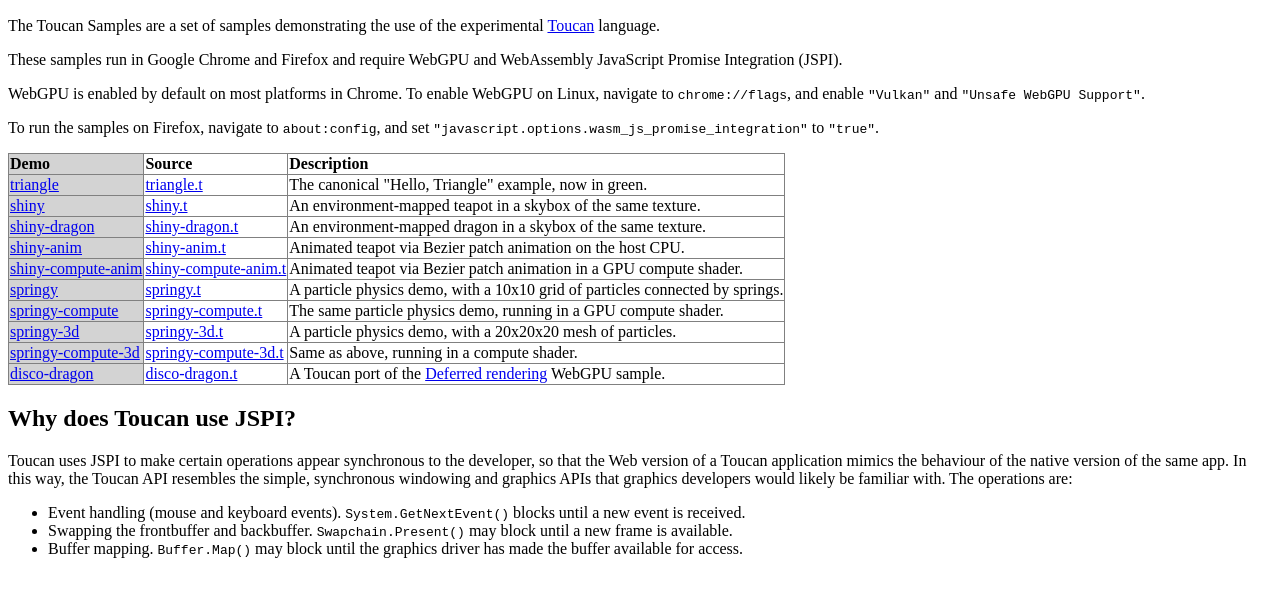
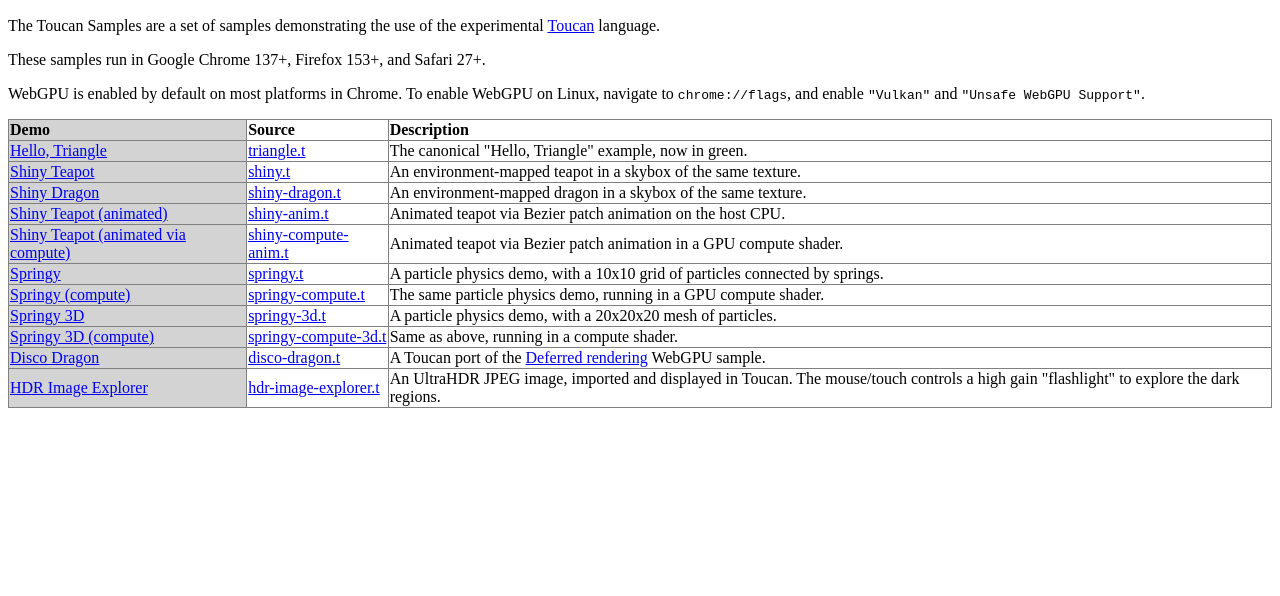
Before and after one commit to SenorBlanco/toucan-samples, a plain HTML site: page index.html in a window 1280 px wide. Shown: the part 122-718 px from the top of the page. Drawn offline with Linux system fonts and the light colour scheme.

Commit message:
Update the HDR Image Explorer sample.
Add it to index.html.
Document support in Safari and Firefox, and version requirements.
Remove text about JSPI (since it's now supported everywhere).

```diff
--- a/index.html
+++ b/index.html
@@ -5,19 +5,15 @@
 <h2>Toucan Samples</h2>
 
 The Toucan Samples are a set of samples demonstrating the use of the
-experimental <a href="https://github.com/google/toucan/">Toucan</a> language.
+experimental <a href="https://github.com/toucanlang/toucan/">Toucan</a> language.
 </p>
 
 <p>
-These samples run in Google Chrome and Firefox and require WebGPU and WebAssembly JavaScript Promise Integration (JSPI).
+These samples run in Google Chrome 137+, Firefox 153+, and Safari 27+.
 </p>
 
 <p>
 WebGPU is enabled by default on most platforms in Chrome. To enable WebGPU on Linux, navigate to <code>chrome://flags</code>, and enable <code>"Vulkan"</code> and <code>"Unsafe WebGPU Support"</code>.
-</p>
-
-<p>
-To run the samples on Firefox, navigate to <code>about:config</code>, and set <code>"javascript.options.wasm_js_promise_integration"</code> to <code>"true"</code>.
 </p>
 
 <table border=1 style="border-collapse: collapse;">
@@ -28,64 +24,61 @@
 </tk>
 <tr>
 <col style="background-color: lightgray;">
-<td><a href="triangle.html">triangle</a></td>
-<td><a href="https://github.com/google/toucan/blob/main/samples/triangle.t">triangle.t</a></td>
+<td><a href="triangle.html">Hello, Triangle</a></td>
+<td><a href="https://github.com/toucanlang/toucan/blob/main/samples/triangle.t">triangle.t</a></td>
 <td>The canonical "Hello, Triangle" example, now in green.</td>
 </tr>
 <tr>
-<td><a href="shiny.html">shiny</a></td>
-<td><a href="https://github.com/google/toucan/blob/main/samples/shiny.t">shiny.t</a></td>
+<td><a href="shiny.html">Shiny Teapot</a></td>
+<td><a href="https://github.com/toucanlang/toucan/blob/main/samples/shiny.t">shiny.t</a></td>
 <td>An environment-mapped teapot in a skybox of the same texture.</td>
 </tr>
 <tr>
-<td><a href="shiny-dragon.html">shiny-dragon</a></td>
-<td><a href="https://github.com/google/toucan/blob/main/samples/shiny-dragon.t">shiny-dragon.t</a></td>
+<td><a href="shiny-dragon.html">Shiny Dragon</a></td>
+<td><a href="https://github.com/toucanlang/toucan/blob/main/samples/shiny-dragon.t">shiny-dragon.t</a></td>
 <td>An environment-mapped dragon in a skybox of the same texture.</td>
 </tr>
 <tr>
-<td><a href="shiny-anim.html">shiny-anim</a></td>
-<td><a href="https://github.com/google/toucan/blob/main/samples/shiny-anim.t">shiny-anim.t</a></td>
+<td><a href="shiny-anim.html">Shiny Teapot (animated)</a></td>
+<td><a href="https://github.com/toucanlang/toucan/blob/main/samples/shiny-anim.t">shiny-anim.t</a></td>
 <td>Animated teapot via Bezier patch animation on the host CPU.</td>
 </tr>
 <tr>
-<td><a href="shiny-compute-anim.html">shiny-compute-anim</a></td>
-<td><a href="https://github.com/google/toucan/blob/main/samples/shiny-compute-anim.t">shiny-compute-anim.t</a></td>
+<td><a href="shiny-compute-anim.html">Shiny Teapot (animated via compute)</a></td>
+<td><a href="https://github.com/toucanlang/toucan/blob/main/samples/shiny-compute-anim.t">shiny-compute-anim.t</a></td>
 <td>Animated teapot via Bezier patch animation in a GPU compute shader.</td>
 </tr>
 <tr>
-<td><a href="springy.html">springy</a></td>
-<td><a href="https://github.com/google/toucan/blob/main/samples/springy.t">springy.t</a></td>
+<td><a href="springy.html">Springy</a></td>
+<td><a href="https://github.com/toucanlang/toucan/blob/main/samples/springy.t">springy.t</a></td>
 <td>A particle physics demo, with a 10x10 grid of particles connected by springs.</td>
 </tr>
 <tr>
-<td><a href="springy-compute.html">springy-compute</a></td>
-<td><a href="https://github.com/google/toucan/blob/main/samples/springy-compute.t">springy-compute.t</a></td>
+<td><a href="springy-compute.html">Springy (compute)</a></td>
+<td><a href="https://github.com/toucanlang/toucan/blob/main/samples/springy-compute.t">springy-compute.t</a></td>
 <td>The same particle physics demo, running in a GPU compute shader.</td>
 </tr>
 <tr>
-<td><a href="springy-3d.html">springy-3d</a></td>
-<td><a href="https://github.com/google/toucan/blob/main/samples/springy-3d.t">springy-3d.t</a></td>
+<td><a href="springy-3d.html">Springy 3D</a></td>
+<td><a href="https://github.com/toucanlang/toucan/blob/main/samples/springy-3d.t">springy-3d.t</a></td>
 <td>A particle physics demo, with a 20x20x20 mesh of particles.</td>
 </tr>
 <tr>
-<td><a href="springy-compute-3d.html">springy-compute-3d</a></td>
-<td><a href="https://github.com/google/toucan/blob/main/samples/springy-compute-3d.t">springy-compute-3d.t</a></td>
+<td><a href="springy-compute-3d.html">Springy 3D (compute)</a></td>
+<td><a href="https://github.com/toucanlang/toucan/blob/main/samples/springy-compute-3d.t">springy-compute-3d.t</a></td>
 <td>Same as above, running in a compute shader.</td>
 </tr>
-<td><a href="disco-dragon.html">disco-dragon</a></td>
-<td><a href="https://github.com/google/toucan/blob/main/samples/disco-dragon.t">disco-dragon.t</a></td>
+<tr>
+<td><a href="disco-dragon.html">Disco Dragon</a></td>
+<td><a href="https://github.com/toucanlang/toucan/blob/main/samples/disco-dragon.t">disco-dragon.t</a></td>
 <td>A Toucan port of the <a href="https://webgpu.github.io/webgpu-samples/?sample=deferredRendering">Deferred rendering</a> WebGPU sample.</td>
+</tr>
+<tr>
+<td><a href="hdr-image-explorer.html">HDR Image Explorer</a></td>
+<td><a href="https://github.com/toucanlang/toucan/blob/main/samples/hdr-image-explorer.t">hdr-image-explorer.t</a></td>
+<td>An UltraHDR JPEG image, imported and displayed in Toucan. The mouse/touch controls a high gain "flashlight" to explore the dark regions.</td>
 </tr>
 </table>
 
-<h2>Why does Toucan use JSPI?</h2>
-<p>Toucan uses JSPI to make certain operations appear synchronous to the developer, so that the Web version of a Toucan application mimics the behaviour of the native version of the same app. In this way, the Toucan API resembles the simple, synchronous windowing and graphics APIs that graphics developers would likely be familiar with.
-
-The operations are:
-<ul>
-<li> Event handling (mouse and keyboard events). <code>System.GetNextEvent()</code> blocks until a new event is received.
-<li> Swapping the frontbuffer and backbuffer. <code>Swapchain.Present()</code> may block until a new frame is available.
-<li> Buffer mapping. <code>Buffer.Map()</code> may block until the graphics driver has made the buffer available for access.
-</ul>
 </body>
 </html>
```
Also changed, not shown: hdr-image-explorer.js, 1 other file.
